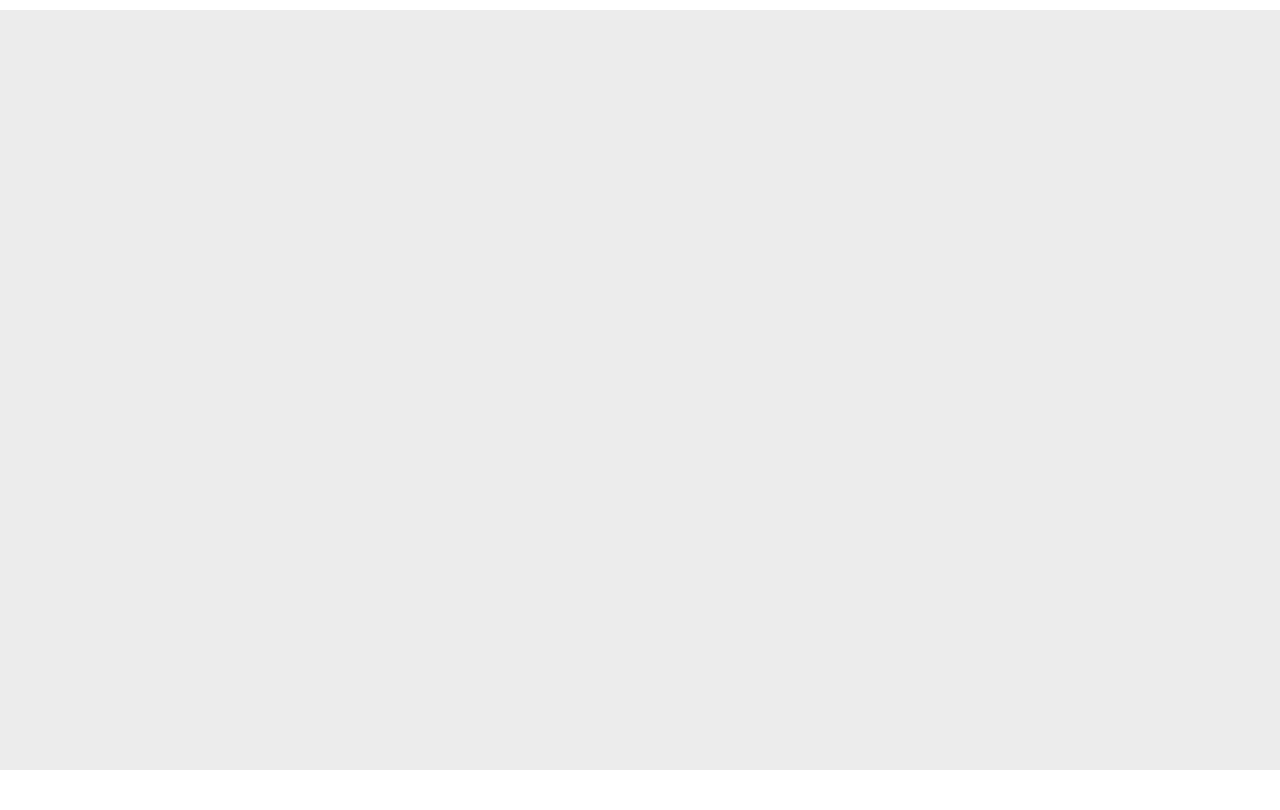
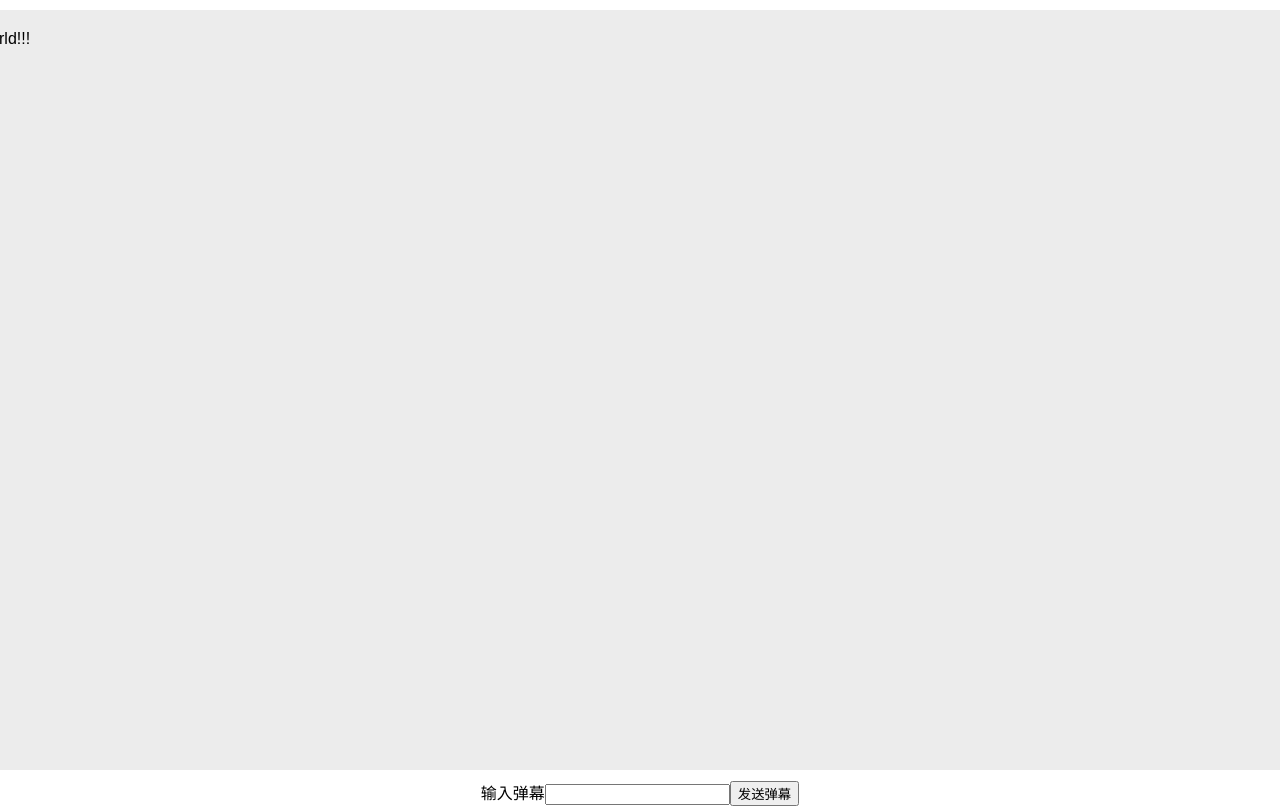
Before and after one commit to diaotai/barrage, a React (Create React App) app: page / in a window 1280 px wide. Built offline with nearby package versions, Linux system fonts and the light colour scheme.

Commit message:
添加发生弹幕组,但是目前会导致从上到下

```diff
--- a/src/App.js
+++ b/src/App.js
@@ -1,16 +1,30 @@
 import React, { Component } from 'react';
-import { CSSTransitionGroup } from 'react-transition-group';
-import  Animate from 'react-smooth';
 import Content from './content';
 import './App.css';
 
 class App extends Component {
+  state = {
+    inputValue:"",
+    items : [{duration:7900,content:"Hello world!!!"}]
+  }
+  handleChange = (e) =>{
+    this.setState({inputValue:e.target.value});
+  }
+  handleClick = ()=> {
+    console.log(this.state.inputValue)
+    this.setState({items:[...this.state.items,{duration:7900,content:this.state.inputValue}]})
+  }
   render() {
+    let items= this.state.items.map((item)=>{
+      return <Content duration={item.duration} content= {item.content} />
+    })
     return (
       <div className="App">
         <div className="App-header">
-          <Content from="60%" to="-60%" duration="7500"  content="Hello world"/>
+           {items}
         </div>
+          输入弹幕<input type="text" value={this.state.inputValue} onChange={this.handleChange} />
+          <button onClick={this.handleClick} >发送弹幕</button>
       </div>
     );
   }
--- a/src/content.js
+++ b/src/content.js
@@ -4,10 +4,10 @@ import  Animate from 'react-smooth';
 
 class Content extends Component {
   render() {
-    const { from, to, duration, content } = this.props;
+    const { duration, content } = this.props;
     return (
       <div>
-        <Animate from={from} to={to} attributeName="left" duration={duration} easing="linear">
+        <Animate from="60%" to="-60%" attributeName="left" duration={Number(duration)} easing="linear">
           <span className="barr">{content}</span>
         </Animate>
       </div>
```
